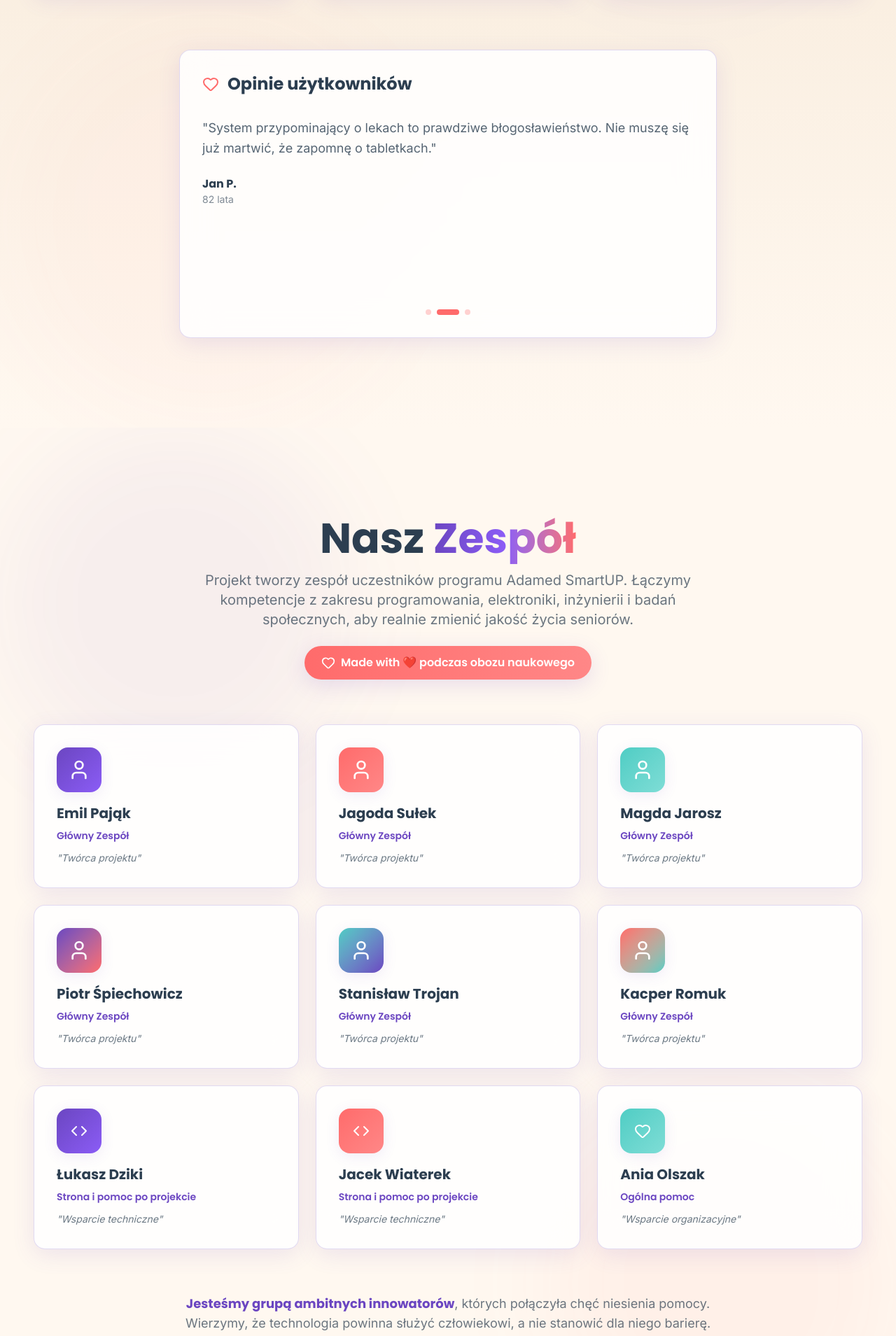
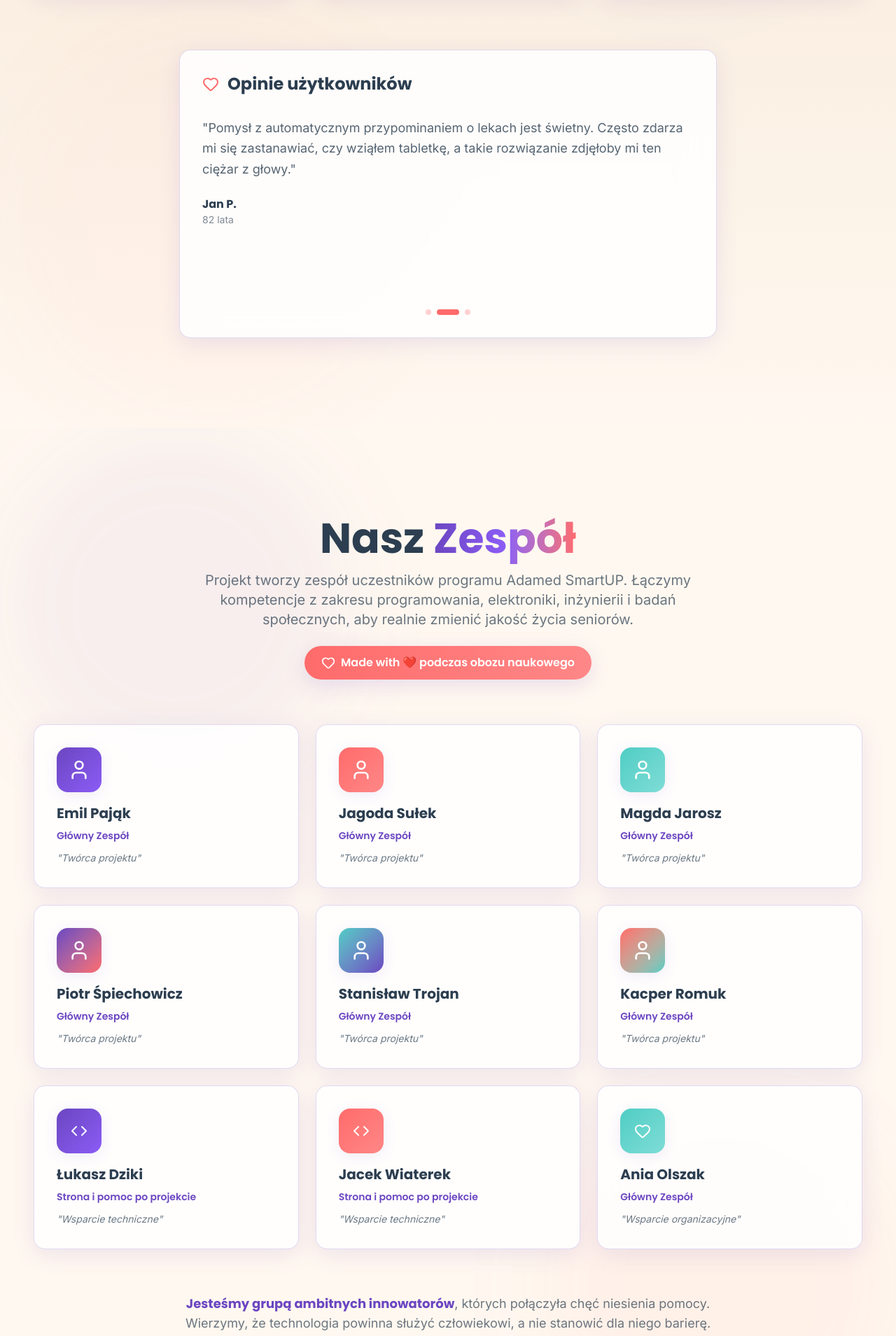
Before and after one commit to VegeSalmon/senior, a Next.js app: page /senior/ in a window 1280 px wide. Shown: the part 3737-5646 px from the top of the page at 70% size. Built offline with nearby package versions, Linux system fonts and the light colour scheme.

Commit message:
Update testimonials and team roles

```diff
--- a/src/components/Impact.tsx
+++ b/src/components/Impact.tsx
@@ -24,19 +24,19 @@ const benefits = [
 
 const testimonials = [
     {
-        text: "Dzięki SSS nie czuję się już samotna. Moja wolontariuszka dzwoni do mnie codziennie i zawsze mogę na nią liczyć.",
+        text: "Taki system byłby dla mnie ogromnym wsparciem. Świadomość, że ktoś czuwa i w razie potrzeby zareaguje, dałaby mi poczucie bezpieczeństwa, którego teraz mi brakuje.",
         author: "Maria K.",
         age: "78 lat"
     },
     {
-        text: "System przypominający o lekach to prawdziwe błogosławieństwo. Nie muszę się już martwić, że zapomnę o tabletkach.",
+        text: "Pomysł z automatycznym przypominaniem o lekach jest świetny. Często zdarza mi się zastanawiać, czy wziąłem tabletkę, a takie rozwiązanie zdjęłoby mi ten ciężar z głowy.",
         author: "Jan P.",
         age: "82 lata"
     },
     {
-        text: "Wspaniałe uczucie pomagać starszym osobom. To daje mi ogromną satysfakcję i wiele się uczę od seniorów.",
+        text: "Możliwość łatwego kontaktu z wolontariuszem to coś, czego wielu z nas potrzebuje. Sama myśl, że można z kimś porozmawiać, dodaje otuchy.",
         author: "Anna M.",
-        age: "Wolontariuszka"
+        age: "75 lat"
     },
 ];
 
--- a/src/components/Team.tsx
+++ b/src/components/Team.tsx
@@ -70,7 +70,7 @@ const team = [
     },
     {
         name: "Ania Olszak",
-        role: "Ogólna pomoc",
+        role: "Główny Zespół",
         passion: "Wsparcie organizacyjne",
         icon: <Heart className="w-6 h-6" />,
         color: "from-mint to-mint-light",
```
